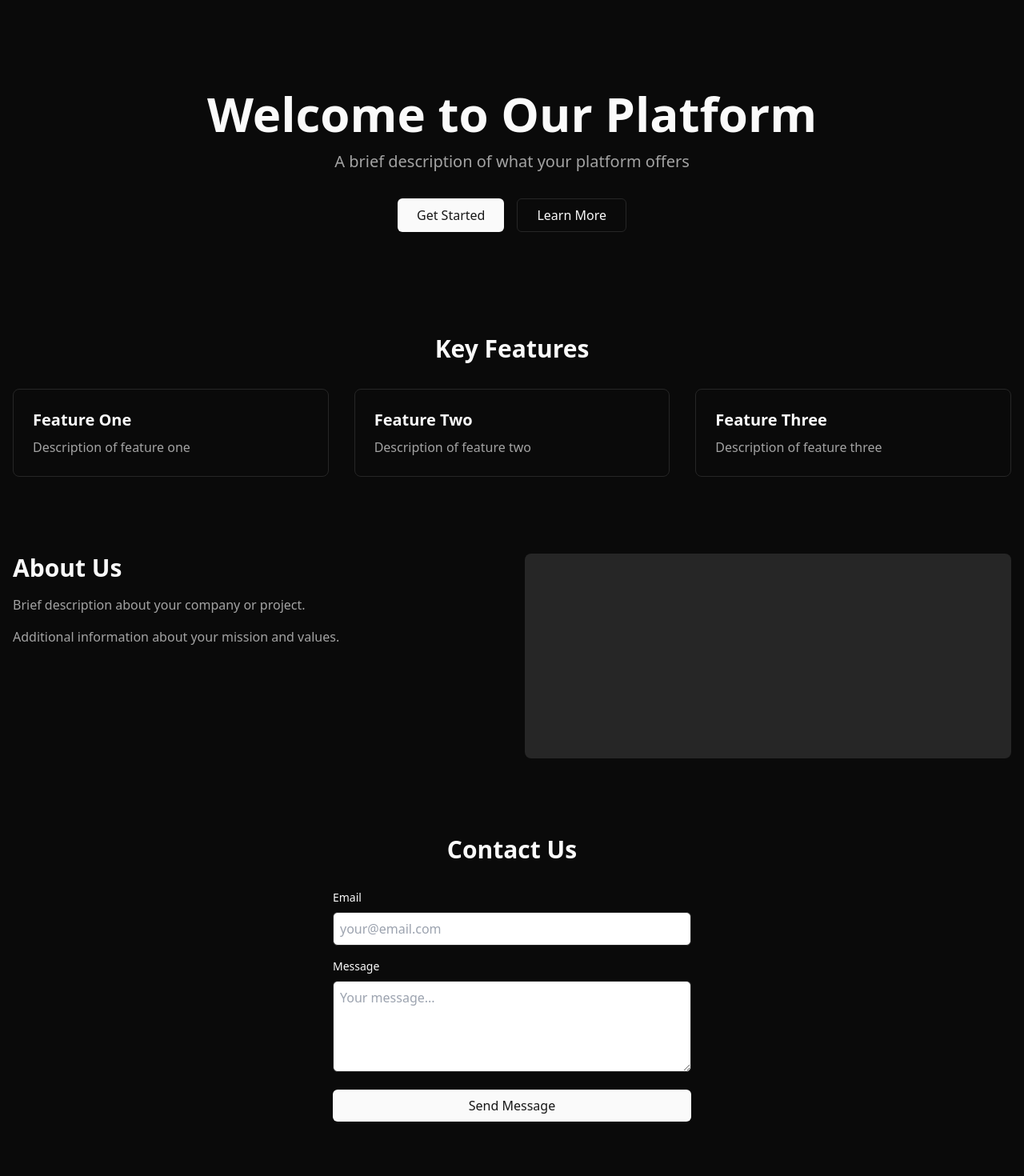
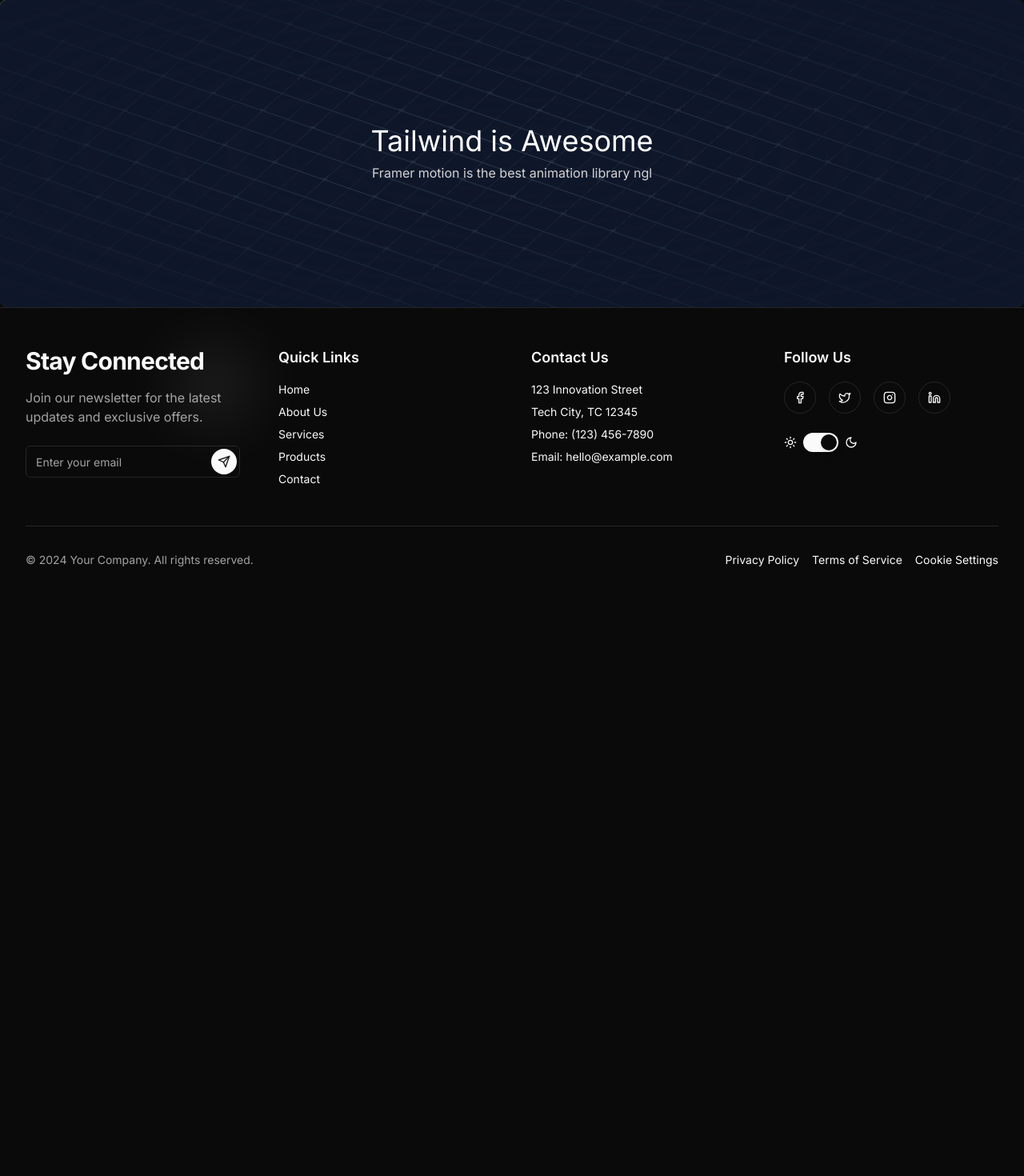
Before and after one commit to AyoubSaidane/probe-frontend, a Next.js app: page / in a window 1280 px wide. Shown: the top 1470 px of the page at 80% size. After the commit the page ends 800 px from the top, so only its background shows below. Built offline with nearby package versions, Linux system fonts and the light colour scheme.

Commit message:
Fixed layout and CSS

```diff
--- a/app/(website)/layout.tsx
+++ b/app/(website)/layout.tsx
@@ -1,27 +1,24 @@
-import '../global.css'
+"use client";
 import { Footerdemo } from "@/components/ui/footer-section";
-
-// Footer component
-function Footer() {
-  return (
-    <div className="block">
-      <Footerdemo />
-    </div>
-  );
-}
+import { Boxes } from "@/components/ui/background-boxes";
 
 export default function WebsiteLayout({
-  children,
+  children
 }: {
   children: React.ReactNode
 }) {
   return (
-    <div className="flex min-h-screen flex-col">
-      {/* Main content area, will flex-grow to push footer down */}
-      <main className="flex-grow">{children}</main>
+    <div className="relative w-full min-h-screen overflow-hidden">
 
-      {/* Footer will always stay at the bottom */}
-      <Footer />
+      {/* Content container */}
+      <div className="relative z-10">
+        {children}
+      </div>
+
+      {/* Footer */}
+      <div className="relative z-10">
+        <Footerdemo />
+      </div>
     </div>
   );
 }
--- a/app/(website)/page.tsx
+++ b/app/(website)/page.tsx
@@ -1,97 +1,19 @@
-import React from "react";
+"use client";
+import { Boxes } from "@/components/ui/background-boxes"
+import { cn } from "@/lib/utils";
 
-export default function LandingPage() {
-    return (
-      <div className="container mx-auto px-4 py-8">
-        {/* Hero section */}
-        <section className="py-12 md:py-16 lg:py-20">
-          <div className="text-center">
-            <h1 className="text-4xl font-bold md:text-5xl lg:text-6xl">
-              Welcome to Our Platform
-            </h1>
-            <p className="mt-4 text-lg text-muted-foreground md:text-xl">
-              A brief description of what your platform offers
-            </p>
-            <div className="mt-8 flex justify-center gap-4">
-              <button className="rounded-md bg-primary px-6 py-2 text-primary-foreground">
-                Get Started
-              </button>
-              <button className="rounded-md border border-input bg-background px-6 py-2">
-                Learn More
-              </button>
-            </div>
-          </div>
-        </section>
+export default function BackgroundBoxesDemo() {
+  return (
+    <div className="h-96 relative w-full overflow-hidden bg-slate-900 flex flex-col items-center justify-center rounded-lg z-20">
+      <div className="absolute inset-0 w-full h-full bg-slate-900 z-20 [mask-image:radial-gradient(transparent,white)] pointer-events-none" />
 
-        {/* Features section */}
-        <section className="py-12">
-          <h2 className="mb-8 text-center text-3xl font-bold">Key Features</h2>
-          <div className="grid gap-8 md:grid-cols-2 lg:grid-cols-3">
-            {/* Feature 1 */}
-            <div className="rounded-lg border p-6">
-              <h3 className="mb-2 text-xl font-semibold">Feature One</h3>
-              <p className="text-muted-foreground">Description of feature one</p>
-            </div>
-
-            {/* Feature 2 */}
-            <div className="rounded-lg border p-6">
-              <h3 className="mb-2 text-xl font-semibold">Feature Two</h3>
-              <p className="text-muted-foreground">Description of feature two</p>
-            </div>
-
-            {/* Feature 3 */}
-            <div className="rounded-lg border p-6">
-              <h3 className="mb-2 text-xl font-semibold">Feature Three</h3>
-              <p className="text-muted-foreground">Description of feature three</p>
-            </div>
-          </div>
-        </section>
-
-        {/* About section */}
-        <section className="py-12">
-          <div className="grid gap-8 md:grid-cols-2">
-            <div>
-              <h2 className="mb-4 text-3xl font-bold">About Us</h2>
-              <p className="mb-4 text-muted-foreground">
-                Brief description about your company or project.
-              </p>
-              <p className="text-muted-foreground">
-                Additional information about your mission and values.
-              </p>
-            </div>
-            <div className="flex items-center justify-center">
-              <div className="h-64 w-full rounded-lg bg-muted"></div>
-            </div>
-          </div>
-        </section>
-
-        {/* Contact section */}
-        <section className="py-12">
-          <h2 className="mb-8 text-center text-3xl font-bold">Contact Us</h2>
-          <div className="mx-auto max-w-md">
-            <div className="grid gap-4">
-              <div>
-                <label className="mb-2 block text-sm font-medium">Email</label>
-                <input
-                  type="email"
-                  className="w-full rounded-md border p-2"
-                  placeholder="your@email.com"
-                />
-              </div>
-              <div>
-                <label className="mb-2 block text-sm font-medium">Message</label>
-                <textarea
-                  className="w-full rounded-md border p-2"
-                  rows={4}
-                  placeholder="Your message..."
-                ></textarea>
-              </div>
-              <button className="rounded-md bg-primary px-4 py-2 text-primary-foreground">
-                Send Message
-              </button>
-            </div>
-          </div>
-        </section>
-      </div>
-    );
-  }
+      <Boxes />
+      <h1 className={cn("md:text-4xl text-xl text-white relative z-20")}>
+        Tailwind is Awesome
+      </h1>
+      <p className="text-center mt-2 text-neutral-300 relative z-20">
+        Framer motion is the best animation library ngl
+      </p>
+    </div>
+  );
+}
--- a/app/chat/layout.tsx
+++ b/app/chat/layout.tsx
@@ -1,26 +1,16 @@
-import '../global.css'
-import type { Metadata } from 'next'
-import { Inter } from 'next/font/google'
 import { SessionNavBar } from "@/components/ui/sidebar"
 
-const inter = Inter({ subsets: ['latin'] })
-
-export const metadata: Metadata = {
-  title: 'Probe',
-  description: 'A simple application built with Next.js and shadcn/ui',
-}
-
-export default function RootLayout({
+export default function ChatLayout({
   children,
 }: {
   children: React.ReactNode
 }) {
   return (
-    <html lang="en" className="h-full">
-      <body className={`${inter.className} h-full`}>
-        <SessionNavBar />
+    <div className="h-full">
+      <SessionNavBar />
+      <div className="h-full">
         {children}
-      </body>
-    </html>
-  )
+      </div>
+    </div>
+  );
 }
--- a/app/global.css
+++ b/app/global.css
@@ -1,8 +1,14 @@
+@import url('https://fonts.googleapis.com/css2?family=Inter:wght@100;200;300;400;500;600;700;800;900&display=swap');
+
 @tailwind base;
 @tailwind components;
 @tailwind utilities;
 
 @layer base {
+  html {
+    font-family: 'Inter', sans-serif;
+  }
+
   :root {
     --background: 0 0% 100%;
     --foreground: 0 0% 3.9%;
--- /dev/null
+++ b/app/layout.tsx
@@ -0,0 +1,22 @@
+import './global.css'
+import type { Metadata } from 'next'
+import React from "react";
+
+export const metadata: Metadata = {
+  title: 'Your Site Name',
+  description: 'Your site description',
+}
+
+export default function RootLayout({
+  children,
+}: {
+  children: React.ReactNode
+}) {
+  return (
+    <html lang="en" className="h-full">
+      <body className="h-full">
+        {children}
+      </body>
+    </html>
+  )
+}
```
